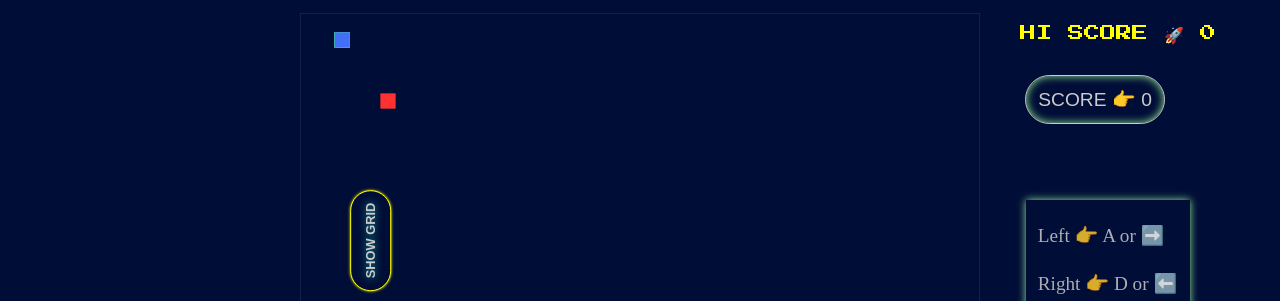
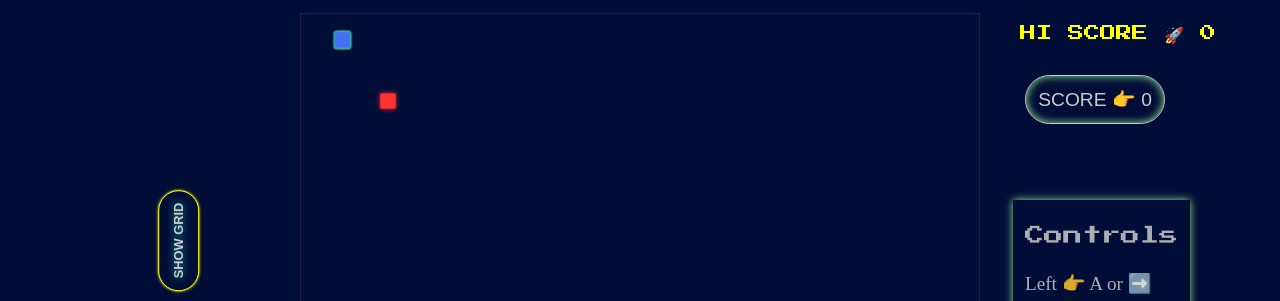
Before and after one commit to deepmeena70/snake-game-canvas-javascript, a plain HTML site: page index.html in a window 1280 px wide. Shown: the top 301 px of the page. Drawn offline with Linux system fonts and the light colour scheme.

Commit message:
shadows added

```diff
--- a/index.html
+++ b/index.html
@@ -13,6 +13,7 @@
     <div id="high-score"></div>
     <div id="score"></div>
     <div id="control-keys">
+      <div id="control-head">Controls</div>
       <div>Left 👉 A or ➡️</div>
       <div>Right 👉 D or ⬅️</div>
       <div>Up 👉 W or ⬆️</div>
--- a/index.js
+++ b/index.js
@@ -55,6 +55,8 @@
     vY: 0,
     draw: () => {
       ctx.fillStyle = head.color;
+      ctx.shadowColor = head.color;
+      ctx.shadowBlur = 2.5;
       ctx.fillRect(
         head.x * cellSize + pGrid,
         head.y * cellSize + pGrid,
@@ -74,6 +76,8 @@
     }
     draw() {
       ctx.fillStyle = this.color;
+      ctx.shadowColor = this.color;
+      ctx.shadowBlur = 2.5;
       ctx.fillRect(
         this.x * cellSize + pGrid,
         this.y * cellSize + pGrid,
@@ -89,6 +93,8 @@
     color: "#FF3131",
     draw: () => {
       ctx.fillStyle = food.color;
+      ctx.shadowColor = food.color;
+      ctx.shadowBlur = 5;
       ctx.fillRect(
         food.x * cellSize + pGrid,
         food.y * cellSize + pGrid,
@@ -225,18 +231,17 @@
   addEventListener("keydown", changeDir);
 
   const PlayButton = (show) => {
-    if(!show){
-      playEl.style.display = "none"
+    if (!show) {
+      playEl.style.display = "none";
     } else {
-      playEl.style.display = "block"
+      playEl.style.display = "block";
     }
-  }
+  };
 
   const pauseGame = () => {
     gameActive = false;
-    if(!isGameOver())PlayButton(true);
+    if (!isGameOver()) PlayButton(true);
   };
-
 
   pauseEl.addEventListener("click", pauseGame);
 
--- a/style.css
+++ b/style.css
@@ -57,7 +57,7 @@ body {
 #controls {
   position: absolute;
   top: 120px;
-  left: 320px;
+  left: 10%;
   display: flex;
   flex-direction: column;
 }
@@ -71,6 +71,11 @@ body {
   font-size: 1.2em;
   line-height: 48px;
   box-shadow: 0 0 8px lightgreen;
+}
+
+#control-head{
+  text-align: center;
+  font-family: 'Press Start 2P', cursive;
 }
 
 #reset,
```
